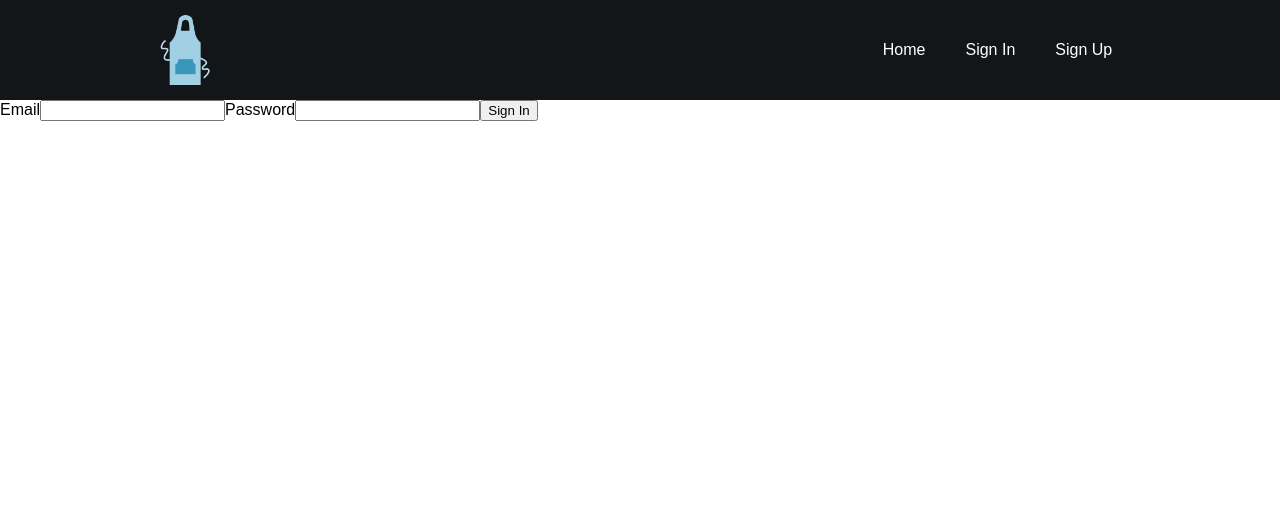
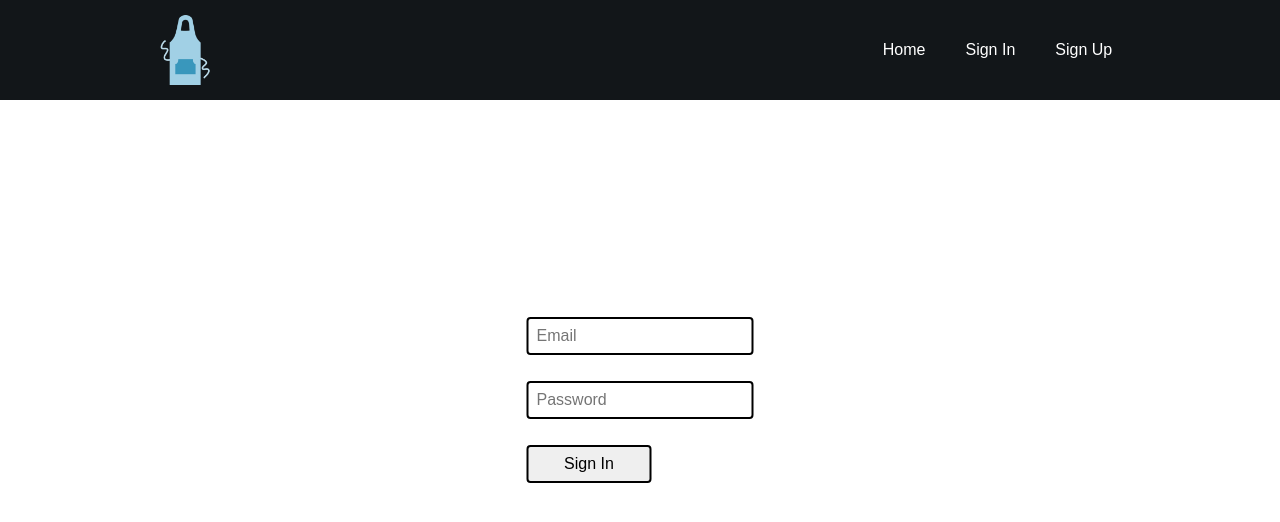
Before and after one commit to raculber/theapronapp, a React (Create React App) app in the folder client/: page /sign-in in a window 1280 px wide. Shown: the top 522 px of the page. Built offline with nearby package versions, Linux system fonts and the light colour scheme.

Commit message:
new changes

```diff
--- a/client/src/components/Auth/SignIn.js
+++ b/client/src/components/Auth/SignIn.js
@@ -3,6 +3,7 @@ import { useRef, useState, useEffect } from "react";
 import { addUser } from "../../store/auth-slice";
 import { useHistory } from "react-router";
 import axios from "axios";
+import "../../styles/SignIn.css"
 
 const SignIn = () => {
   const history = useHistory();
@@ -61,14 +62,10 @@ const SignIn = () => {
   return (
     <div>
       <form onSubmit={validateSignIn}>
-        <label htmlFor="email" id="email">
-          Email
-        </label>
-        <input type="text" id="email" ref={emailRef}></input>
-        <label htmlFor="password" id="password">
-          Password
-        </label>
-        <input type="password" id="password" ref={passRef}></input>
+        <input type="text" placeholder="Email" id="email" ref={emailRef}></input>
+        <br></br><br></br>
+        <input type="password" placeholder="Password" id="password" ref={passRef}></input>
+        <br></br><br></br>
         <button>Sign In</button>
       </form>
     </div>
--- a/client/src/components/Auth/SignUp.js
+++ b/client/src/components/Auth/SignUp.js
@@ -3,6 +3,7 @@ import { useDispatch } from "react-redux";
 import { useHistory } from "react-router";
 import { addUser } from "../../store/auth-slice";
 import axios from "axios";
+import "../../styles/SignIn.css"
 
 const SignUp = () => {
   const history = useHistory();
@@ -63,18 +64,12 @@ const SignUp = () => {
 
   return (
     <form onSubmit={validateSignUp}>
-      <label htmlFor="email" id="email">
-        Email
-      </label>
-      <input ref={emailRef} type="text" id="email"></input>
-      <label htmlFor="password" id="password">
-        Password
-      </label>
-      <input ref={passRef} type="password" id="password"></input>
-      <label htmlFor="passwordretype" id="passwordretype">
-        Confirm Password
-      </label>
-      <input ref={reenteredPassRef} type="password" id="passwordretype"></input>
+      <input ref={emailRef} placeholder="Email" type="text" id="email"></input>
+      <br></br><br></br>
+      <input ref={passRef} placeholder="Password" type="password" id="password"></input>
+      <br></br><br></br>
+      <input ref={reenteredPassRef} placeholder="Confirm Password" type="password" id="passwordretype"></input>
+      <br></br><br></br>
       <button type="submit">Create Account</button>
     </form>
   );
--- /dev/null
+++ b/client/src/styles/SignIn.css
@@ -0,0 +1,27 @@
+form{
+  position: absolute;
+  top: 50%;
+  left: 50%;
+  margin-right: -50%;
+  transform: translate(-50%, -50%)
+}
+
+input{
+  border: 2px solid;
+  border-radius: 4px;
+  font-size: 1rem;
+  margin: 0.25rem;
+  min-width: 125px;
+  padding: 0.5rem;
+  transition: border-color 0.5s ease-out;
+}
+
+button{
+  border: 2px solid;
+  border-radius: 4px;
+  font-size: 1rem;
+  margin: 0.25rem;
+  min-width: 125px;
+  padding: 0.5rem;
+  transition: border-color 0.5s ease-out;
+}
--- /dev/null
+++ b/client/src/styles/SignUp.css
@@ -0,0 +1,27 @@
+form{
+    position: absolute;
+    top: 50%;
+    left: 50%;
+    margin-right: -50%;
+    transform: translate(-50%, -50%)
+  }
+
+  input{
+    border: 2px solid;
+    border-radius: 4px;
+    font-size: 1rem;
+    margin: 0.25rem;
+    min-width: 125px;
+    padding: 0.5rem;
+    transition: border-color 0.5s ease-out;
+  }
+
+  button{
+    border: 2px solid;
+    border-radius: 4px;
+    font-size: 1rem;
+    margin: 0.25rem;
+    min-width: 125px;
+    padding: 0.5rem;
+    transition: border-color 0.5s ease-out;
+  }
```
Also changed, not shown: client/src/components/Auth/SignIn.module.css (deleted).
